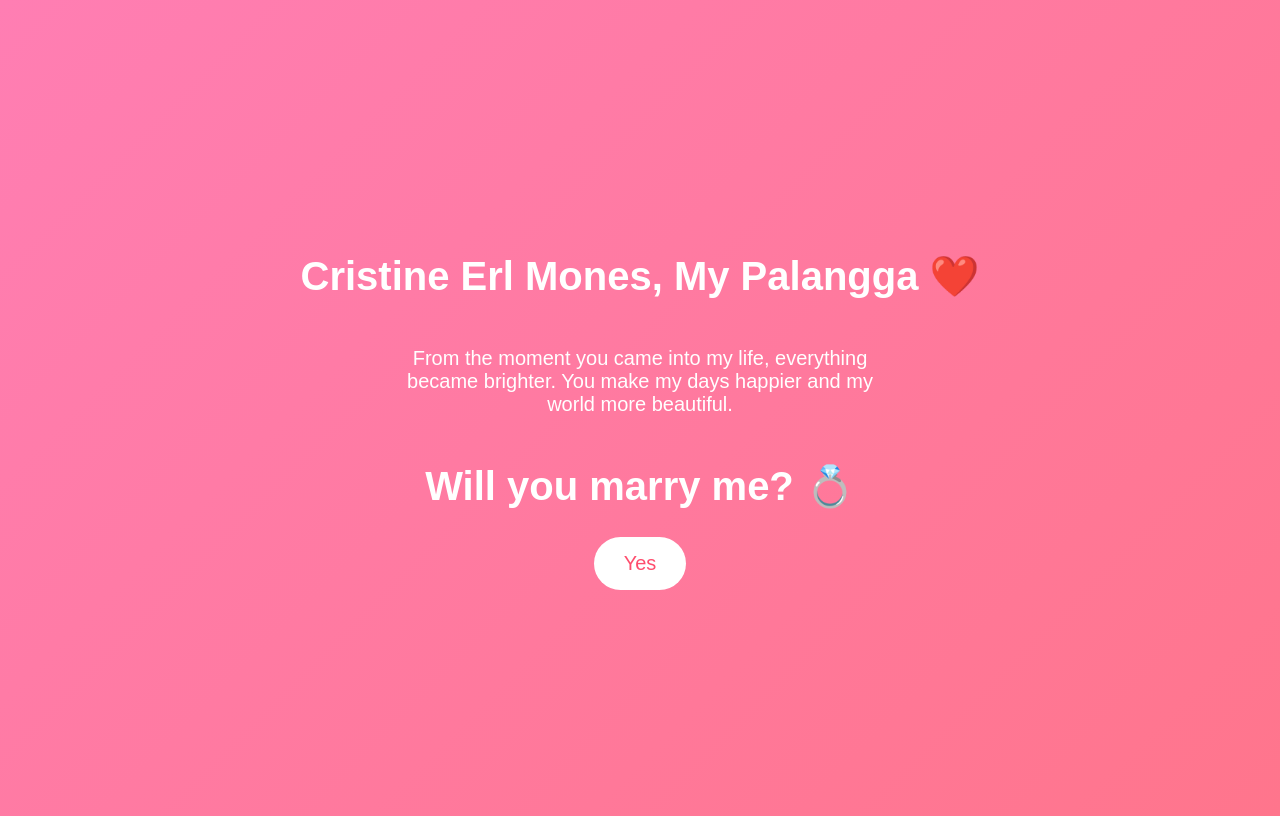
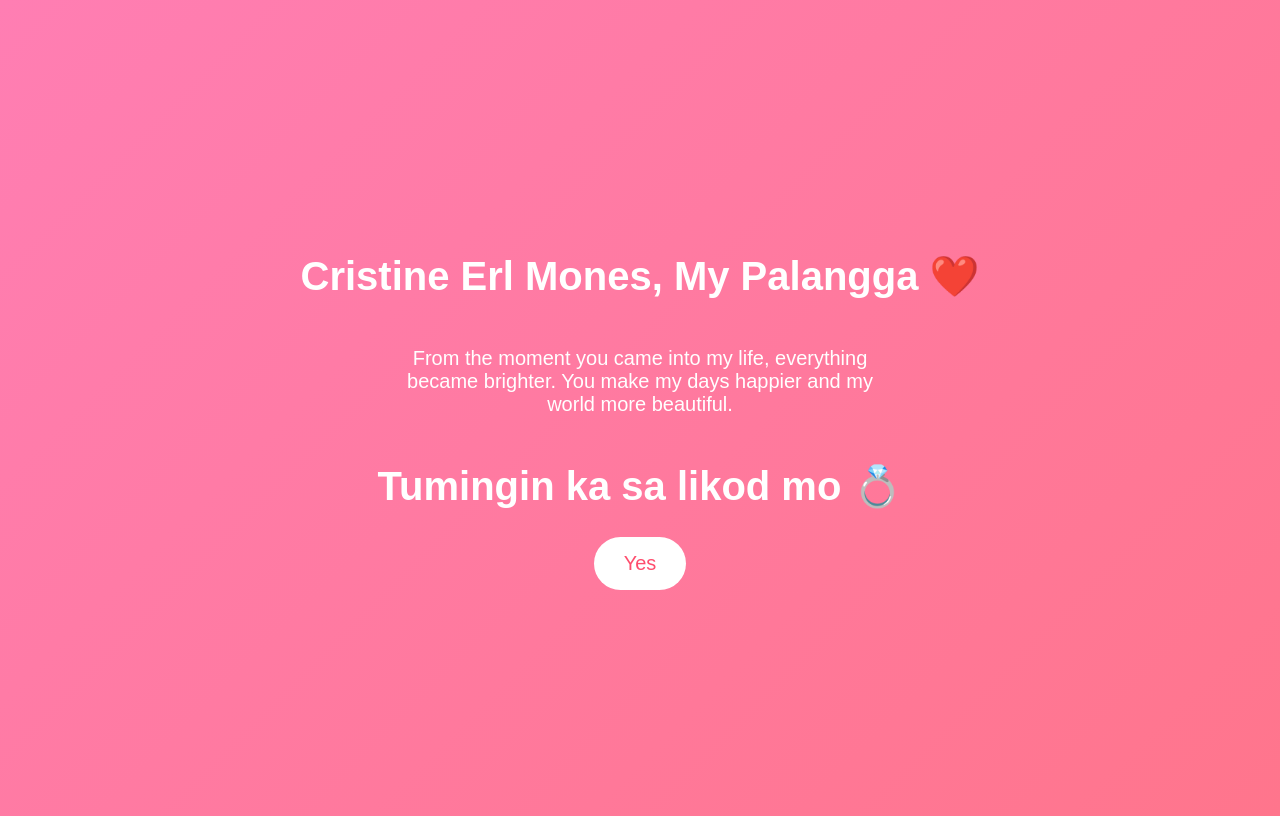
Before and after one commit to Gab-1010/Proposal, a plain HTML site: page index.html in a window 1280 px wide. Drawn offline with Linux system fonts and the light colour scheme.

Commit message:
Update index.html

```diff
--- a/index.html
+++ b/index.html
@@ -50,7 +50,7 @@ From the moment you came into my life, everything became brighter.
 You make my days happier and my world more beautiful.
 </p>
 
-<h1>Will you marry me? 💍</h1>
+<h1>Tumingin ka sa likod mo 💍</h1>
 
 <button onclick="alert('I love you forever ❤️')">Yes</button>
 
```
